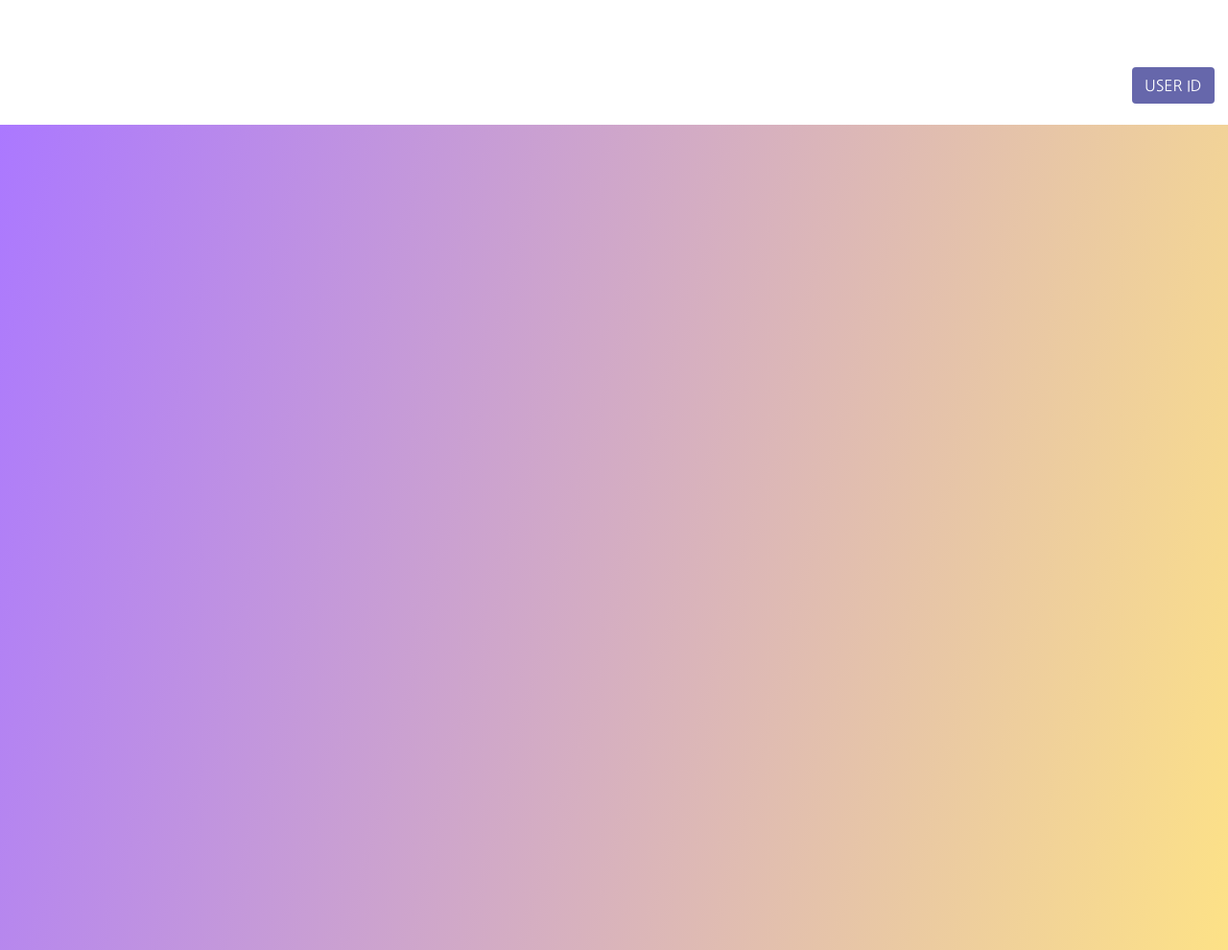
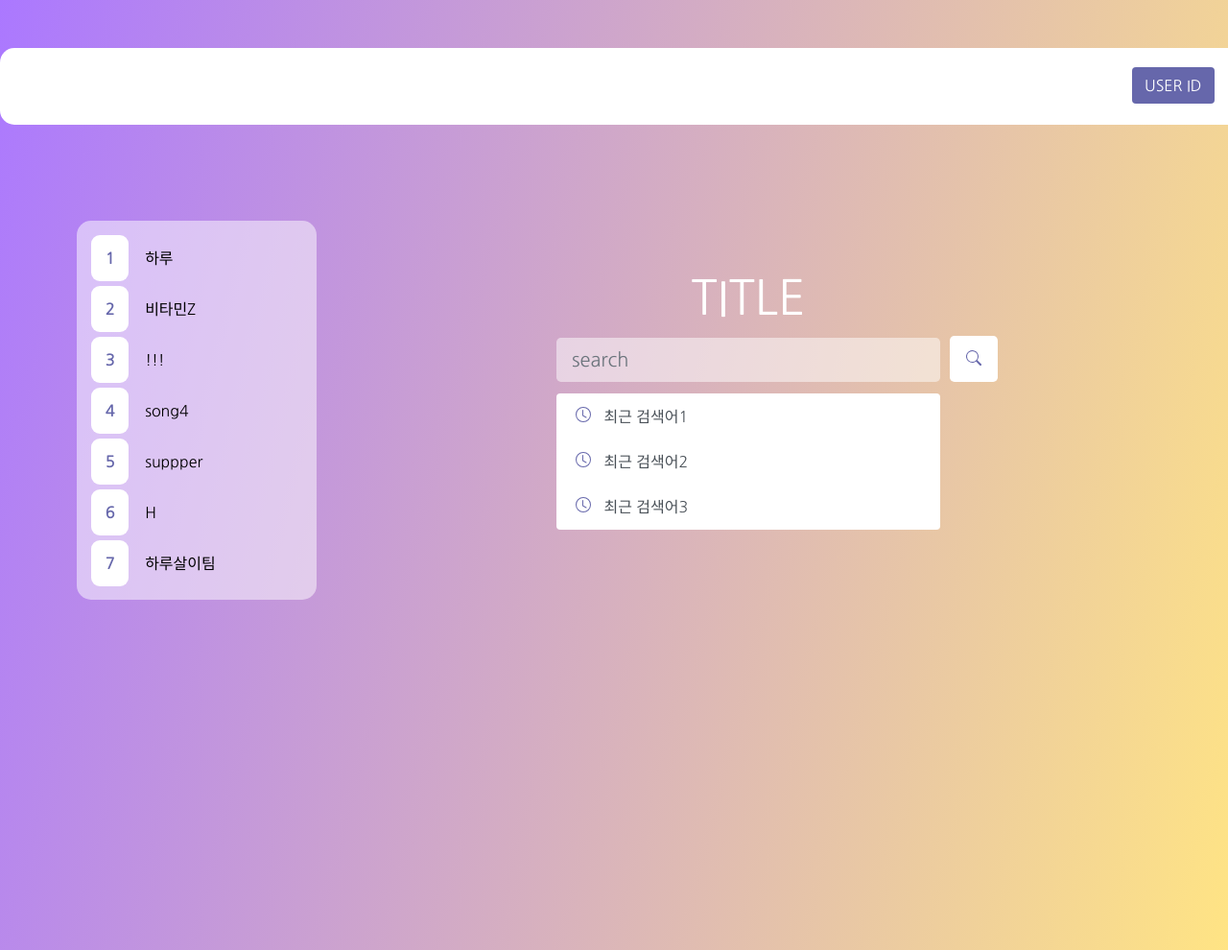
Before and after one commit to devlse/HASHTAG, a Flask app: page /main in a window 1280 px wide. Shown: the whole page at 96% size. Run offline with Flask 2, Linux system fonts and the light colour scheme; some libraries are stand-ins or nearby versions.

Commit message:
충돌 수정2

```diff
--- a/templates/Account.html
+++ b/templates/Account.html
@@ -15,6 +15,7 @@
     <!-- ajax -->
     <script src="https://ajax.googleapis.com/ajax/libs/jquery/3.5.1/jquery.min.js"></script>
     <!-- script -->
+    <script src="/static/js/cookie.js"></script>
     <script>
         function account() {
             let id = $('#id').val()
--- a/templates/Mainlogin.html
+++ b/templates/Mainlogin.html
@@ -156,24 +156,7 @@
                     style="border: none; background: rgba(255, 255, 255, 0.5);" id="searchValue">
             </div>
             <div class="recentbox">
-<<<<<<< Updated upstream
                 <div class="list-group" id="recentsearch">
-<!--최근에 검색한 값 3개까지만 불러오고 각각 누르면 해당 값 검색 페이지로 이동함 -->
-                    <a href="#" class="list-group-item list-group-item-action" style="border: none"><svg xmlns="http://www.w3.org/2000/svg" width="16" height="16" fill="#6667AB" class="bi bi-clock" viewBox="0 0 16 16">
-                        <path d="M8 3.5a.5.5 0 0 0-1 0V9a.5.5 0 0 0 .252.434l3.5 2a.5.5 0 0 0 .496-.868L8 8.71V3.5z"/>
-                        <path d="M8 16A8 8 0 1 0 8 0a8 8 0 0 0 0 16zm7-8A7 7 0 1 1 1 8a7 7 0 0 1 14 0z"/>
-<!--검색어 앞에 띄어쓰기 코드 (&nbsp;&nbsp;&nbsp;) 있음-->
-                    </svg>&nbsp;&nbsp;&nbsp;최근 검색어1</a>
-                    <a href="#" class="list-group-item list-group-item-action" style="border: none"><svg xmlns="http://www.w3.org/2000/svg" width="16" height="16" fill="#6667AB" class="bi bi-clock" viewBox="0 0 16 16">
-                        <path d="M8 3.5a.5.5 0 0 0-1 0V9a.5.5 0 0 0 .252.434l3.5 2a.5.5 0 0 0 .496-.868L8 8.71V3.5z"/>
-                        <path d="M8 16A8 8 0 1 0 8 0a8 8 0 0 0 0 16zm7-8A7 7 0 1 1 1 8a7 7 0 0 1 14 0z"/>
-                    </svg>&nbsp;&nbsp;&nbsp;최근 검색어2</a>
-                    <a href="#" class="list-group-item list-group-item-action" style="border: none"><svg xmlns="http://www.w3.org/2000/svg" width="16" height="16" fill="#6667AB" class="bi bi-clock" viewBox="0 0 16 16">
-                        <path d="M8 3.5a.5.5 0 0 0-1 0V9a.5.5 0 0 0 .252.434l3.5 2a.5.5 0 0 0 .496-.868L8 8.71V3.5z"/>
-                        <path d="M8 16A8 8 0 1 0 8 0a8 8 0 0 0 0 16zm7-8A7 7 0 1 1 1 8a7 7 0 0 1 14 0z"/>
-                    </svg>&nbsp;&nbsp;&nbsp;최근 검색어3</a>
-=======
-                <div class="list-group">
                     <!--최근에 검색한 값 3개까지만 불러오고 각각 누르면 해당 값 검색 페이지로 이동함 -->
                     <a href="#" class="list-group-item list-group-item-action" style="border: none"><svg
                             xmlns="http://www.w3.org/2000/svg" width="16" height="16" fill="#6667AB" class="bi bi-clock"
@@ -197,18 +180,12 @@
                                 d="M8 3.5a.5.5 0 0 0-1 0V9a.5.5 0 0 0 .252.434l3.5 2a.5.5 0 0 0 .496-.868L8 8.71V3.5z" />
                             <path d="M8 16A8 8 0 1 0 8 0a8 8 0 0 0 0 16zm7-8A7 7 0 1 1 1 8a7 7 0 0 1 14 0z" />
                         </svg>&nbsp;&nbsp;&nbsp;최근 검색어3</a>
->>>>>>> Stashed changes
                 </div>
             </div>
         </div>
         <div class="todaybox">
-<<<<<<< Updated upstream
-<!--많이 검색한 값 7개 불러오고 각각 누르면 해당 값 검색 페이지로 이동함-->
+            <!--많이 검색한 값 7개 불러오고 각각 누르면 해당 값 검색 페이지로 이동함-->
             <table class='table' id="ranking">
-=======
-            <!--많이 검색한 값 7개 불러오고 각각 누르면 해당 값 검색 페이지로 이동함-->
-            <table class='table'>
->>>>>>> Stashed changes
                 <tr>
                     <th class="rankbox" scope="row"
                         style="border-top:none;color:#6667AB;width:16.66%;text-align:center;">1</th>
```
Also changed, not shown: static/js/cookie.js (added, +11 -0 lines), templates/Mainlogout.html (+37 -29 lines).
